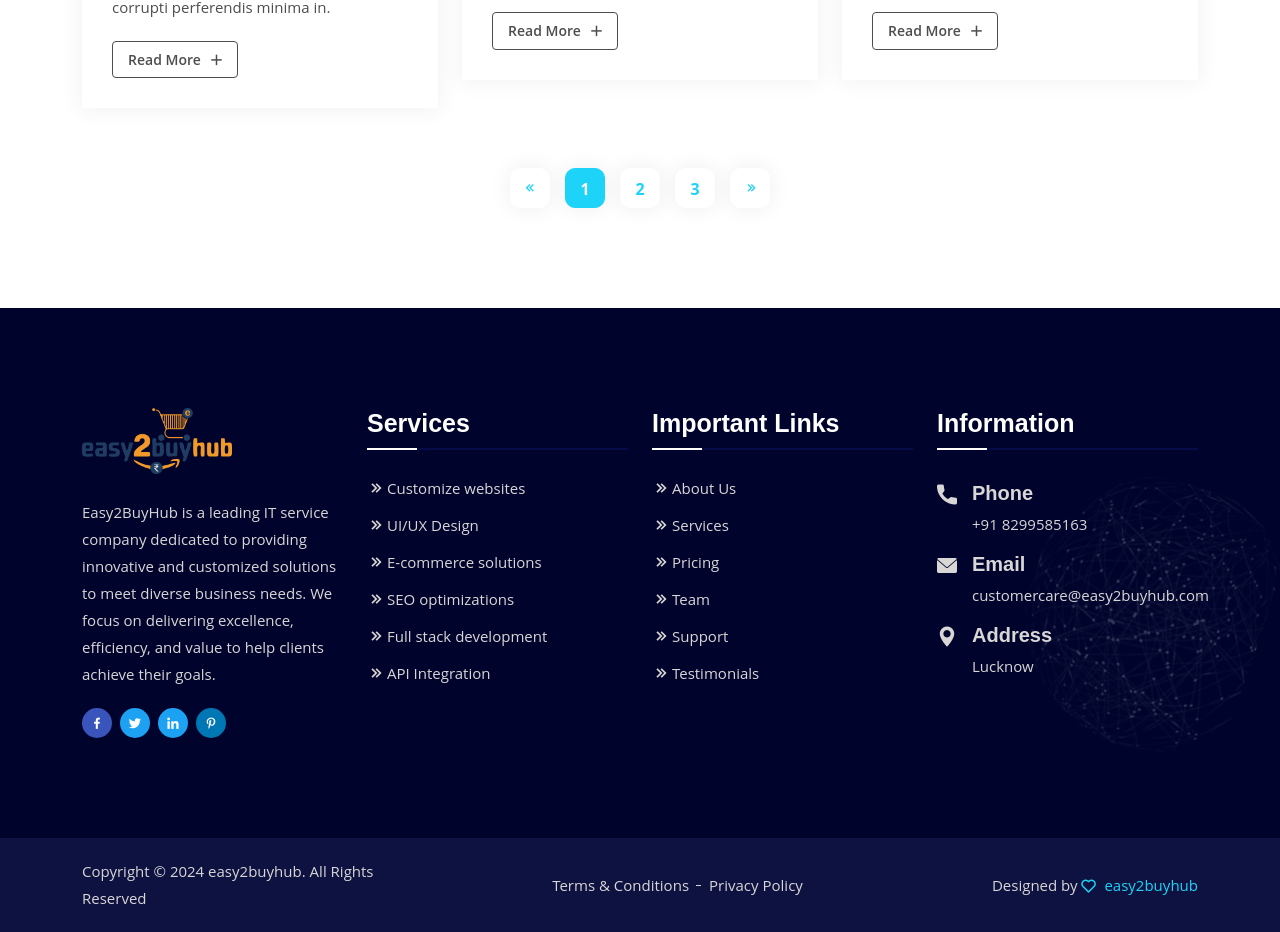
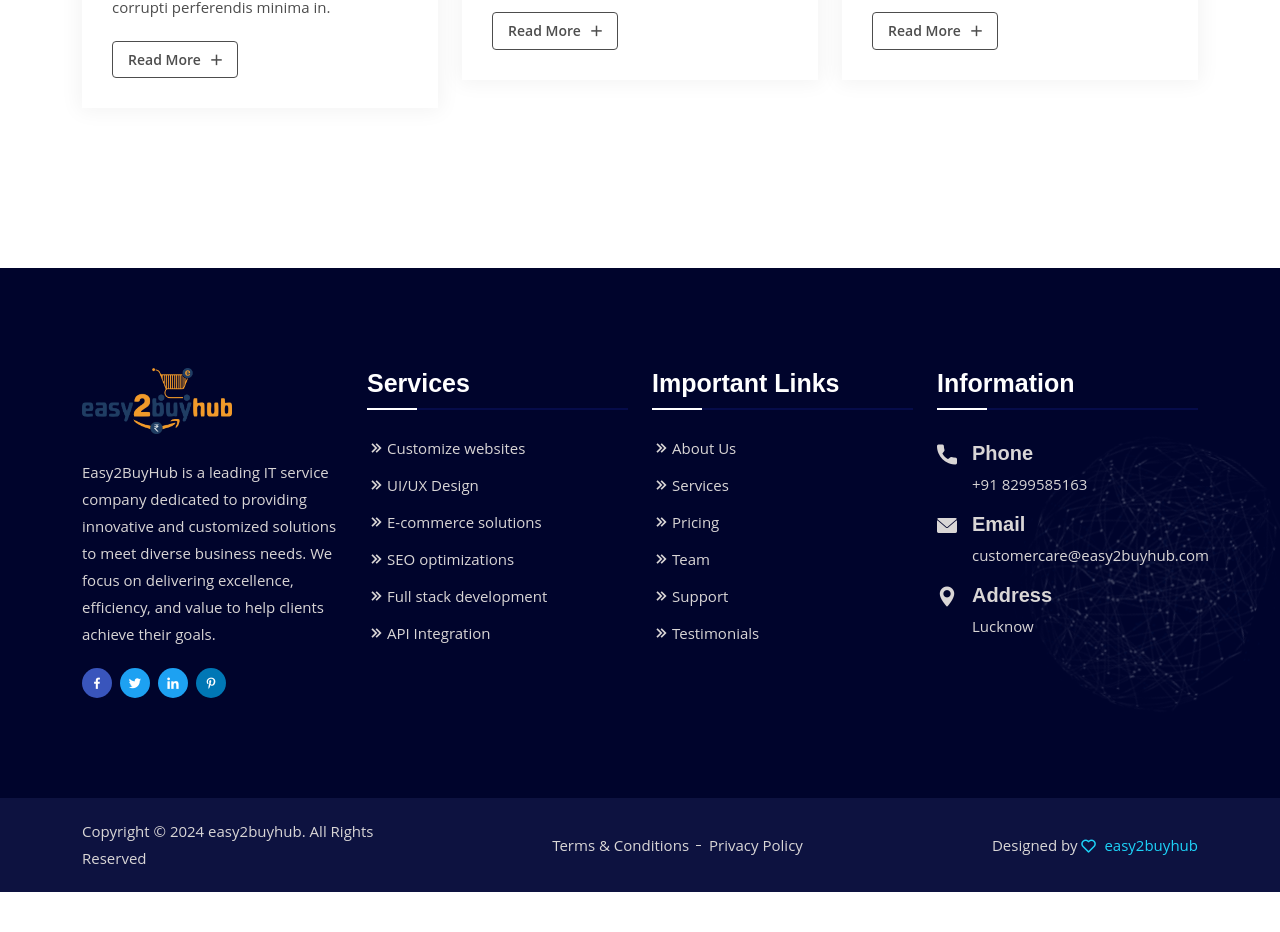
Before and after one commit to TechWebSid/easybuy, a Next.js app in the folder using-pages-router-with-javascript/jumpx/: page /news in a window 1280 px wide. Shown: the part 2182-3114 px from the top of the page. After the commit the page ends 3074 px from the top, so only its background shows below. Built offline with nearby package versions, Linux system fonts and the light colour scheme.

Commit message:
remove news sidebar

```diff
--- a/using-pages-router-with-javascript/jumpx/components/Layouts/Navbar.js
+++ b/using-pages-router-with-javascript/jumpx/components/Layouts/Navbar.js
@@ -136,16 +136,7 @@ const Navbar = () => {
                       </Link>
                     </li>
 
-                    <li className="nav-item">
-                      <Link
-                        href="/news/news-right-sidebar/"
-                        className={`nav-link ${
-                          currentPath == "/news/news-right-sidebar/" && "active"
-                        }`}
-                      >
-                        News Right Sidebar
-                      </Link>
-                    </li>
+
 
                     <li className="nav-item">
                       <Link
--- a/using-pages-router-with-javascript/jumpx/components/News/NewsGridCard.js
+++ b/using-pages-router-with-javascript/jumpx/components/News/NewsGridCard.js
@@ -431,37 +431,7 @@ const NewsGridCard = () => {
             <div className="col-lg-12">
               <div className="page-navigation-area">
                 <nav aria-label="Page navigation example text-center">
-                  <ul className="pagination">
-                    <li className="page-item">
-                      <Link href="#" className="page-link page-links">
-                        <i className="bx bx-chevrons-left"></i>
-                      </Link>
-                    </li>
 
-                    <li className="page-item active">
-                      <Link href="#" className="page-link">
-                        1
-                      </Link>
-                    </li>
-
-                    <li className="page-item">
-                      <Link href="#" className="page-link">
-                        2
-                      </Link>
-                    </li>
-
-                    <li className="page-item">
-                      <Link href="#" className="page-link">
-                        3
-                      </Link>
-                    </li>
-
-                    <li className="page-item">
-                      <Link href="#" className="page-link">
-                        <i className="bx bx-chevrons-right"></i>
-                      </Link>
-                    </li>
-                  </ul>
                 </nav>
               </div>
             </div>
```
